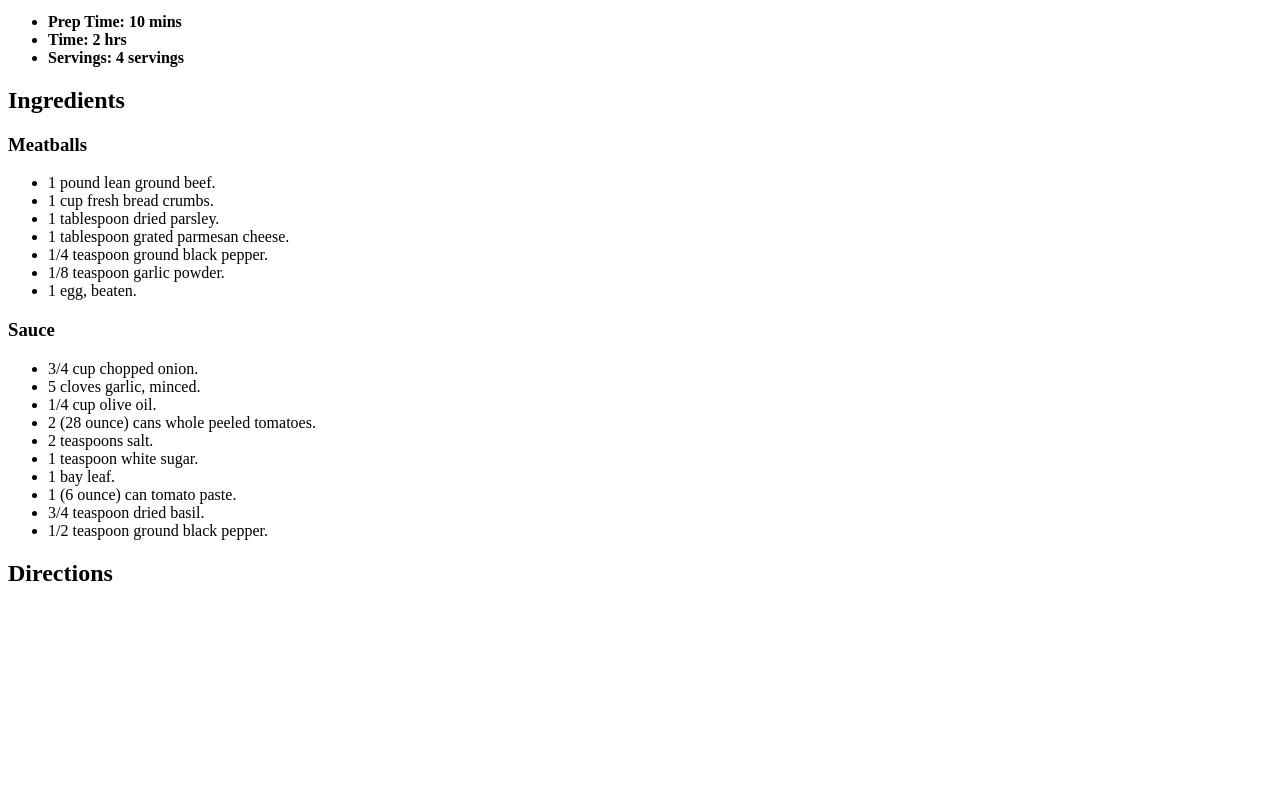
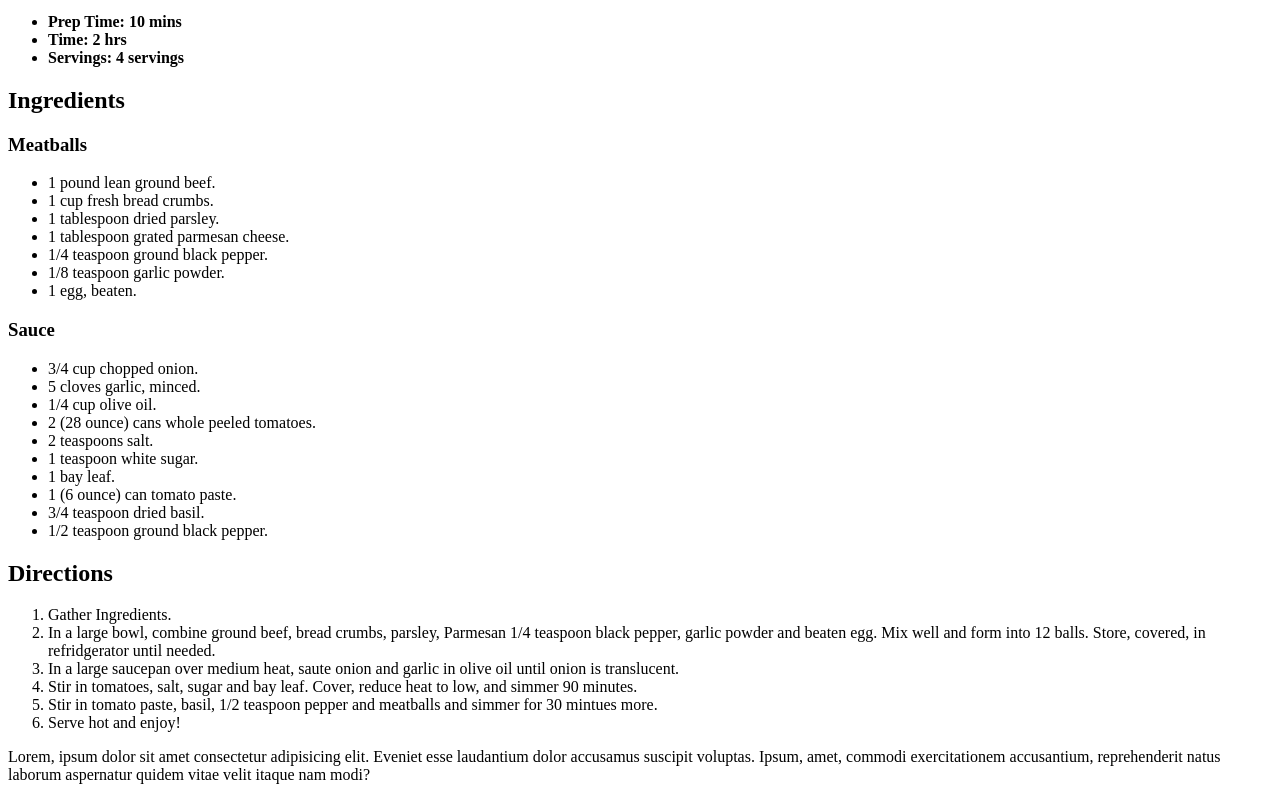
Before and after one commit to bunnylemons/odin-recipes, a plain HTML site: page pages/spaghetti.html in a window 1280 px wide. Shown: the part 694-1494 px from the top of the page. Before the commit the page ends 1300 px from the top, so only its background shows below. Drawn offline with Linux system fonts and the light colour scheme.

Commit message:
Added recipe steps and updated README.

```diff
--- a/pages/spaghetti.html
+++ b/pages/spaghetti.html
@@ -67,7 +67,19 @@
         <li>1/2 teaspoon ground black pepper.</li>
     </ul>
     <h2>Directions</h2>
+    <ol>
+        <li>Gather Ingredients.</li>
+        <li>In a large bowl, combine ground beef, bread crumbs, parsley, Parmesan 1/4 teaspoon black pepper, garlic
+            powder and beaten egg. Mix well and form into 12 balls. Store, covered, in refridgerator until needed.</li>
+        <li>In a large saucepan over medium heat, saute onion and garlic in olive oil until onion is translucent.</li>
+        <li>Stir in tomatoes, salt, sugar and bay leaf. Cover, reduce heat to low, and simmer 90 minutes.</li>
+        <li>Stir in tomato paste, basil, 1/2 teaspoon pepper and meatballs and simmer for 30 mintues more.</li>
+        <li>Serve hot and enjoy!</li>
+    </ol>
 
+    <p>Lorem, ipsum dolor sit amet consectetur adipisicing elit. Eveniet esse laudantium dolor accusamus suscipit
+        voluptas. Ipsum, amet, commodi exercitationem accusantium, reprehenderit natus laborum aspernatur quidem
+        vitae velit itaque nam modi?</p>
 </body>
 
 </html>
```
Also changed, not shown: 1 other file.
